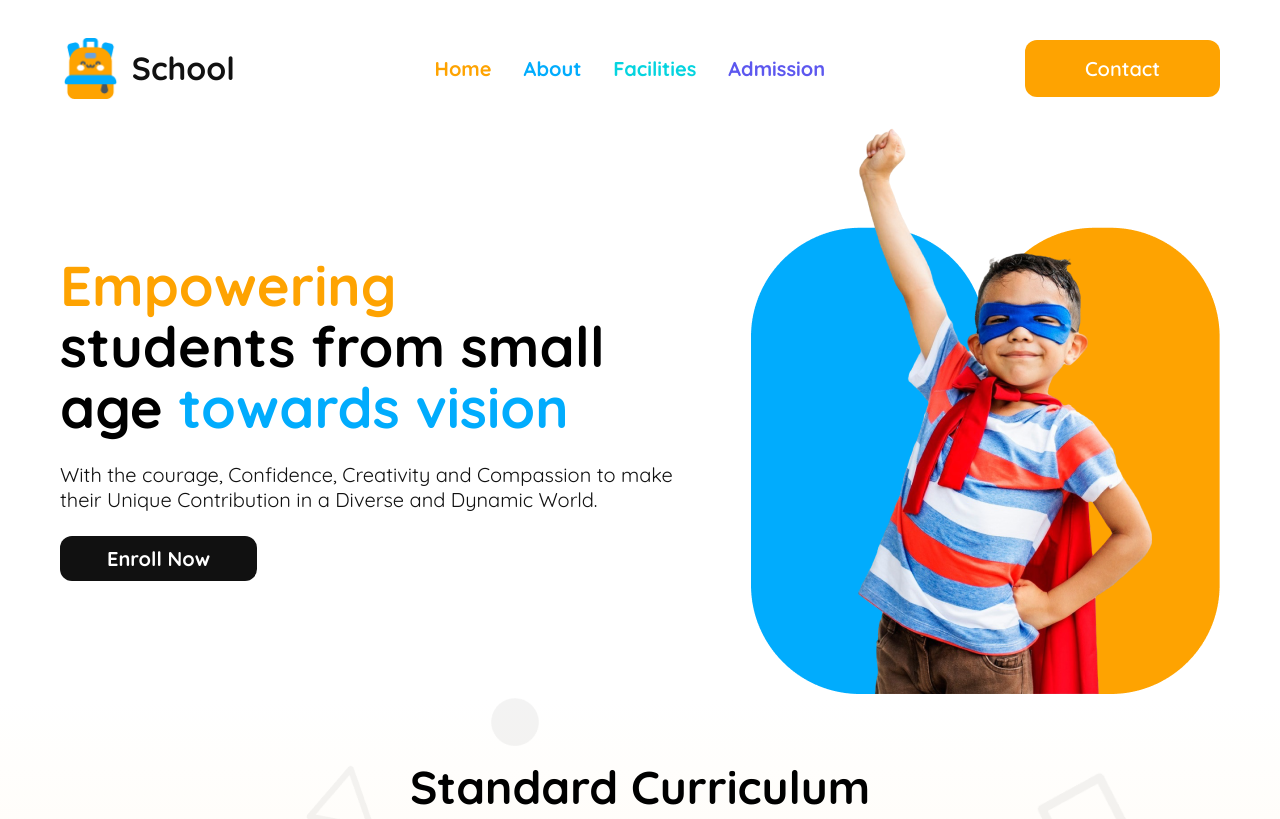
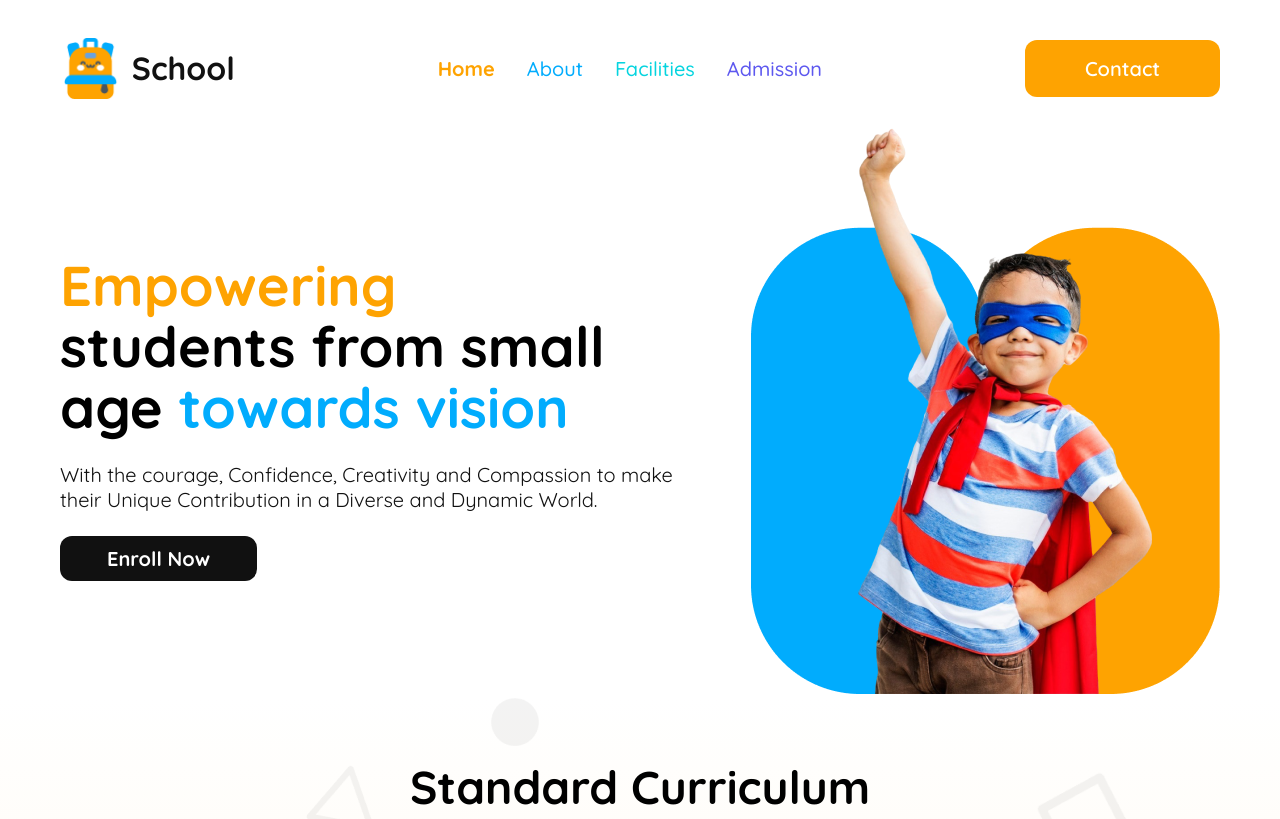
Before and after one commit to noob-ubaid/Kids-school, a plain HTML site: page index.html in a window 1280 px wide. Shown: the top 819 px of the page. Drawn offline with Linux system fonts and the light colour scheme; a web font is replaced by a local one.

Commit message:
Finished project

```diff
--- a/index.html
+++ b/index.html
@@ -24,9 +24,9 @@
           <nav>
             <ul class="flex nav-links">
               <li><a class="link" href="">Home</a></li>
-              <li><a class="link blue" href="">About</a></li>
-              <li><a class="link aqua" href="">Facilities</a></li>
-              <li><a class="link purple" href="">Admission</a></li>
+              <li><a class="link medium blue" href="">About</a></li>
+              <li><a class="link medium aqua" href="">Facilities</a></li>
+              <li><a class="link medium purple" href="">Admission</a></li>
             </ul>
           </nav>
         </div>
--- a/styles/style.css
+++ b/styles/style.css
@@ -72,6 +72,9 @@
   font-family: Quicksand;
   font-size: 20px;
   font-weight: 700;
+}
+.medium{
+  font-weight: 500;
 }
 
 /*! banner section  */
```
